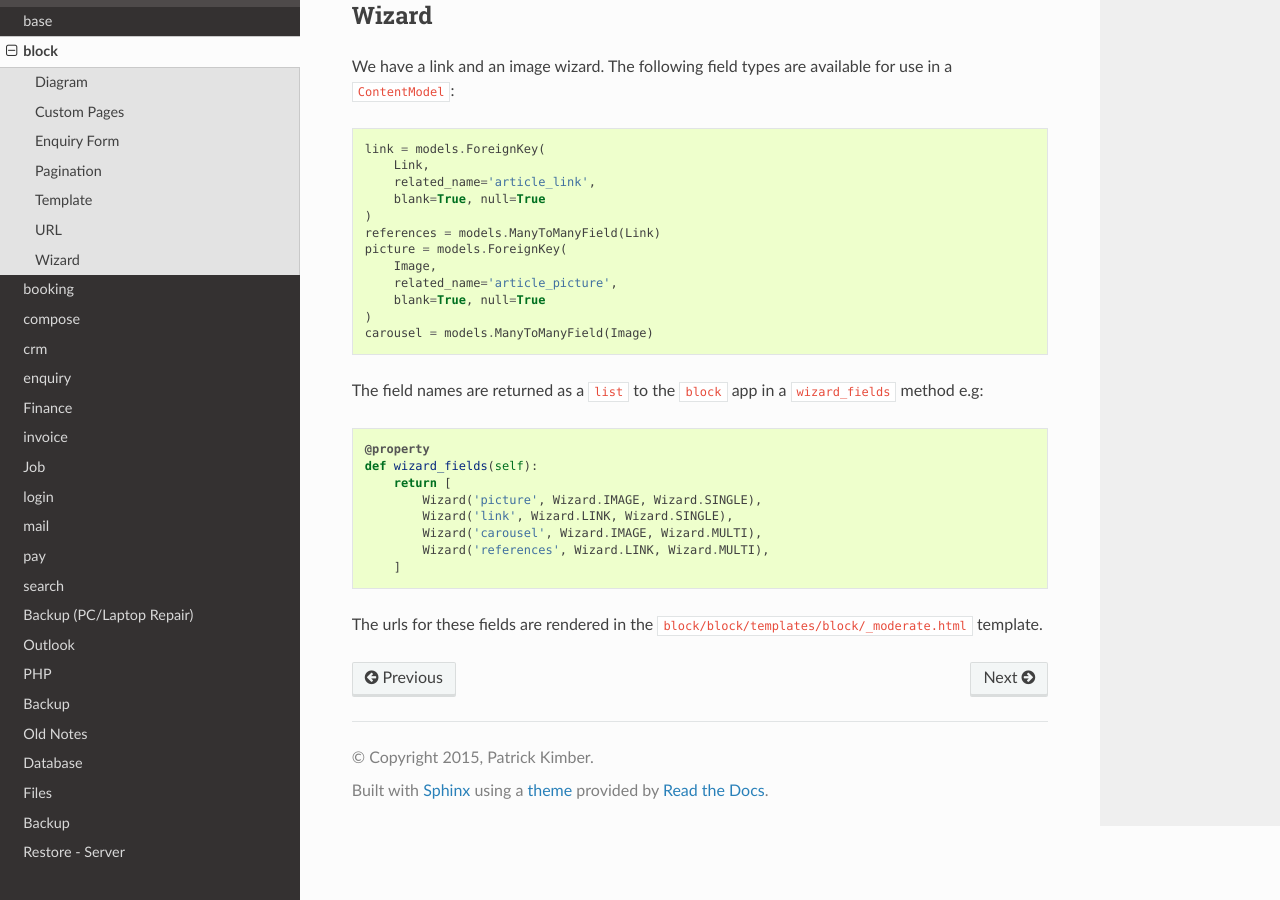
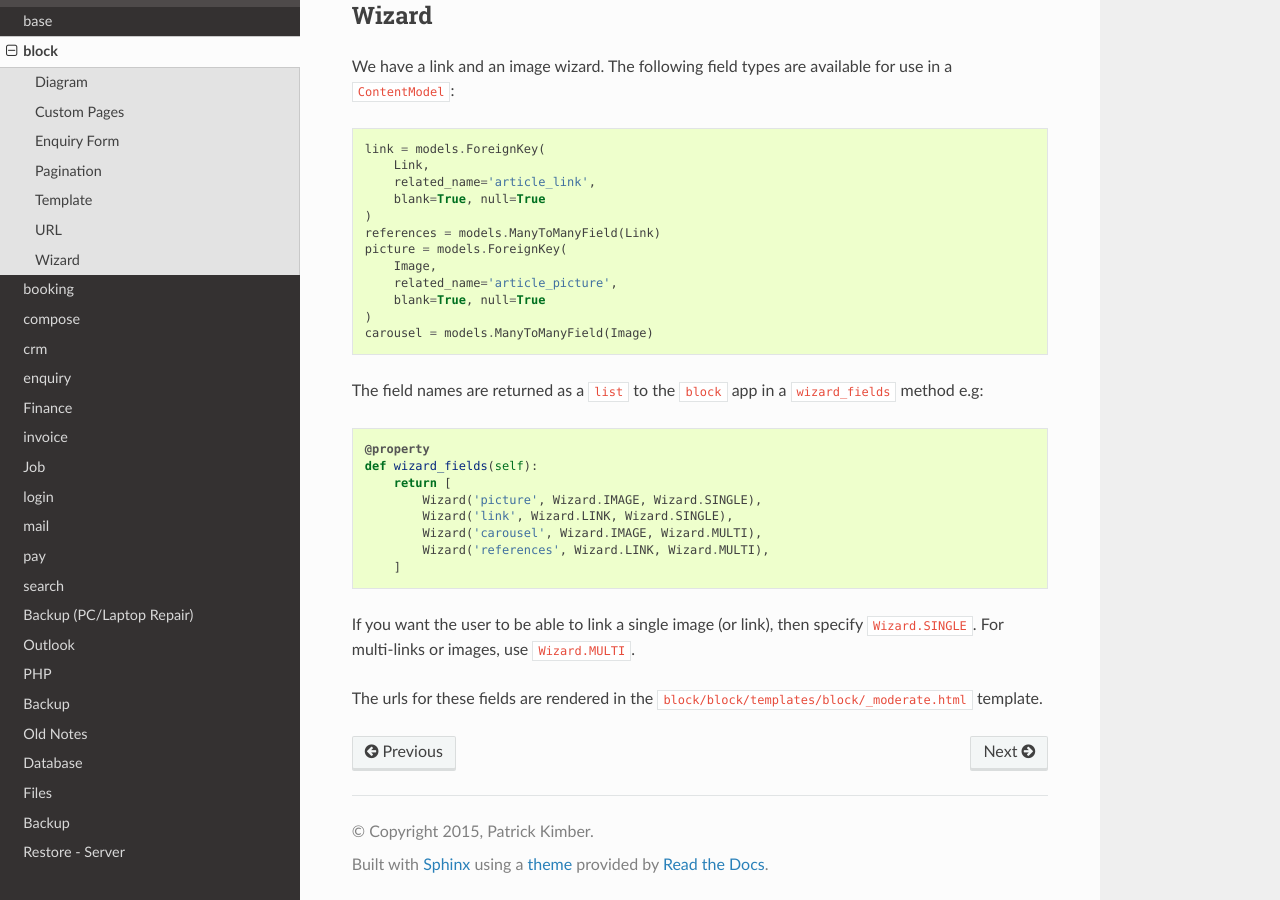
Before and after one commit to pkimber/old-docs-migrated-to-gitlab, a Sphinx documentation site: the page built from source/app-block.rst, in a window 1280 px wide and 900 px high, scrolled down 3747 px. Built offline with Sphinx 7.4.7 and the Read the Docs theme 2.0.0, drawn with Linux system fonts in a browser that asks for light colours.

Commit message:
docs - wizard in the 'block' app

```diff
--- a/source/app-block.rst
+++ b/source/app-block.rst
@@ -203,5 +203,8 @@ The field names are returned as a ``list`` to the ``block`` app in a
           Wizard('references', Wizard.LINK, Wizard.MULTI),
       ]
 
+If you want the user to be able to link a single image (or link), then specify
+``Wizard.SINGLE``.  For multi-links or images, use ``Wizard.MULTI``.
+
 The urls for these fields are rendered in the
 ``block/block/templates/block/_moderate.html`` template.
```
